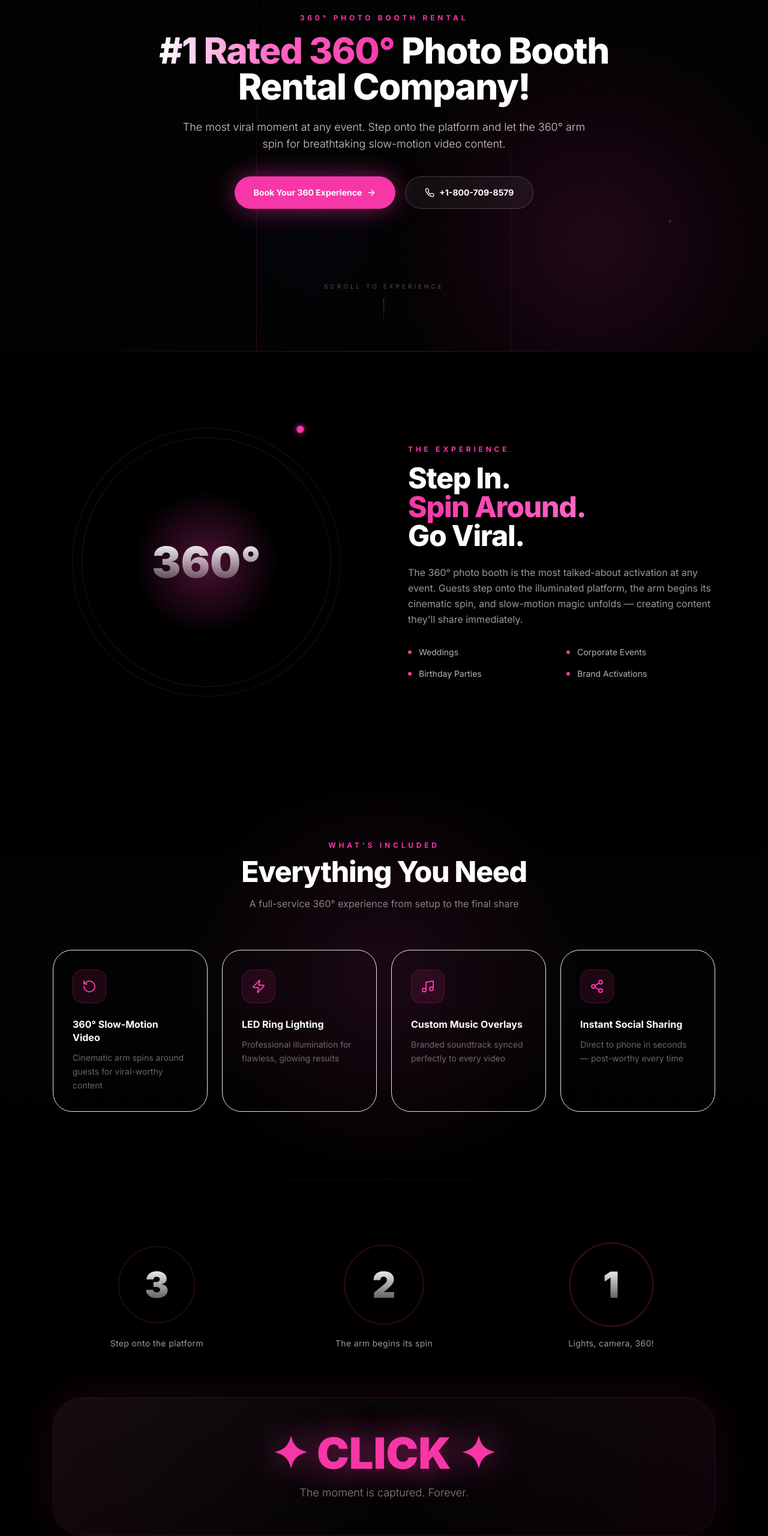
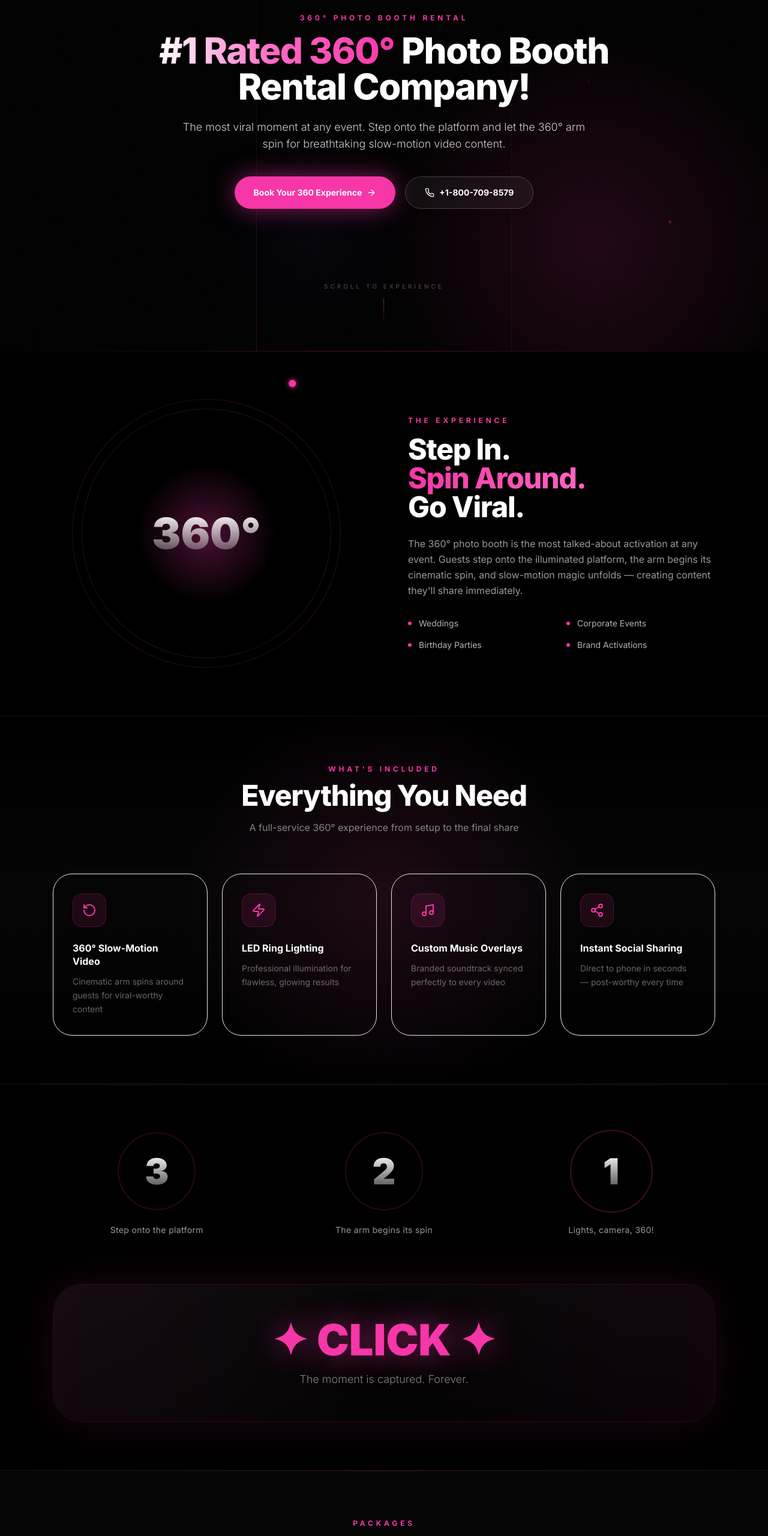
Before and after one commit to Sharmeen-Rauf/peekaboothusa, a Next.js app: page /360-photo-booth-rental in a window 1280 px wide. Shown: the part 215-2775 px from the top of the page at 60% size. Built offline with nearby package versions, Linux system fonts and the light colour scheme.

Commit message:
feat: add ThreeSixtyClient component with animated landing and feature sections

```diff
--- a/app/360-photo-booth-rental/ThreeSixtyClient.tsx
+++ b/app/360-photo-booth-rental/ThreeSixtyClient.tsx
@@ -157,7 +157,7 @@ function Scene2Story() {
   const op = useTransform(scrollYProgress, [0, 0.3], [0, 1]);
 
   return (
-    <section ref={ref} className="relative py-32 overflow-hidden bg-black">
+    <section ref={ref} className="relative py-16 md:py-20 overflow-hidden bg-black">
       {/* Cinematic horizontal line */}
       <div className="absolute top-0 left-0 right-0 h-px bg-gradient-to-r from-transparent via-brand-neon/30 to-transparent" />
 
@@ -230,7 +230,7 @@ function Scene2Story() {
 
 function Scene3Features() {
   return (
-    <section className="py-28 bg-[#030303] relative overflow-hidden">
+    <section className="py-16 md:py-20 bg-[#050505] border-y border-white/5 relative overflow-hidden">
       <div className="absolute inset-0 bg-gradient-to-b from-black via-transparent to-black pointer-events-none" />
       {/* Background glow */}
       <div className="absolute top-1/2 left-1/2 -translate-x-1/2 -translate-y-1/2 w-[800px] h-[800px] rounded-full opacity-10"
@@ -283,7 +283,7 @@ function Scene3Features() {
 
 function Scene4Countdown() {
   return (
-    <section className="py-28 bg-black relative overflow-hidden">
+    <section className="py-16 md:py-20 bg-black border-t border-white/5 relative overflow-hidden">
       <div className="absolute top-0 left-0 right-0 h-px bg-gradient-to-r from-transparent via-white/5 to-transparent" />
 
       <div className="container mx-auto px-6 max-w-6xl">
@@ -341,7 +341,7 @@ function Scene4Countdown() {
 
 function Scene5Pricing() {
   return (
-    <section id="pricing" className="py-28 bg-[#030303] relative overflow-hidden">
+    <section id="pricing" className="py-16 md:py-20 bg-[#050505] border-t border-white/5 relative overflow-hidden">
       <div className="absolute top-0 left-0 right-0 h-px bg-gradient-to-r from-transparent via-brand-neon/20 to-transparent" />
 
       <div className="container mx-auto px-6 max-w-6xl relative z-10">
@@ -407,7 +407,7 @@ function Scene5Pricing() {
 
 function Scene6CTA() {
   return (
-    <section className="relative py-40 overflow-hidden bg-black">
+    <section className="relative py-16 md:py-20 overflow-hidden bg-black border-t border-white/5">
       {/* Cinematic atmosphere */}
       <div className="absolute inset-0">
         <motion.div
```
